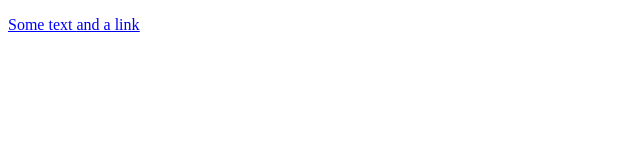
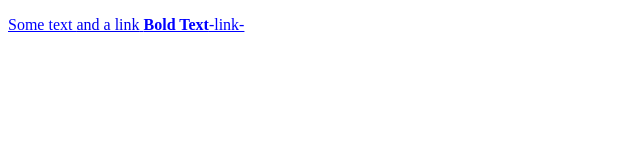
Before and after one commit to dzarezenko/beetroot_lesson_30-31_jquery_slick_slider, a plain HTML site: page index.html in a window 1280 px wide. Shown: the whole page, without its empty margins (0-640 px from the left). Drawn offline with nearby package versions, Linux system fonts and the light colour scheme.

Commit message:
Modifiers

```diff
--- a/index.html
+++ b/index.html
@@ -19,13 +19,30 @@
     //console.log(document);
     //console.log($(document));
     $(() => {
-      $("#content").css({
+      $("p").css({
         color: "red",
         textDecoration: "underline",
-      });
+      }).attr(
+        "title", "CONTENT"
+      );
       console.log($("#content").attr("style"));
       //$("#content").attr("style", "color: blue;")
       $("#content").css("color", "blue");
+
+      let p = $("#content");
+      //p.text("Text");
+      //p.html("<b>Bold Text</b>");
+      $(`<b>Bold Text</b>`).appendTo(p);
+
+      let a = document.createElement("a");
+      a.innerText = "-link-";
+      //a.appendTo(p);
+      console.log(p);
+      console.log(p[0]);
+      p[0].appendChild(a);
+
+      console.log(p.html());
+      console.log(p.text().trim());
     });
   </script>
 </body>
```
